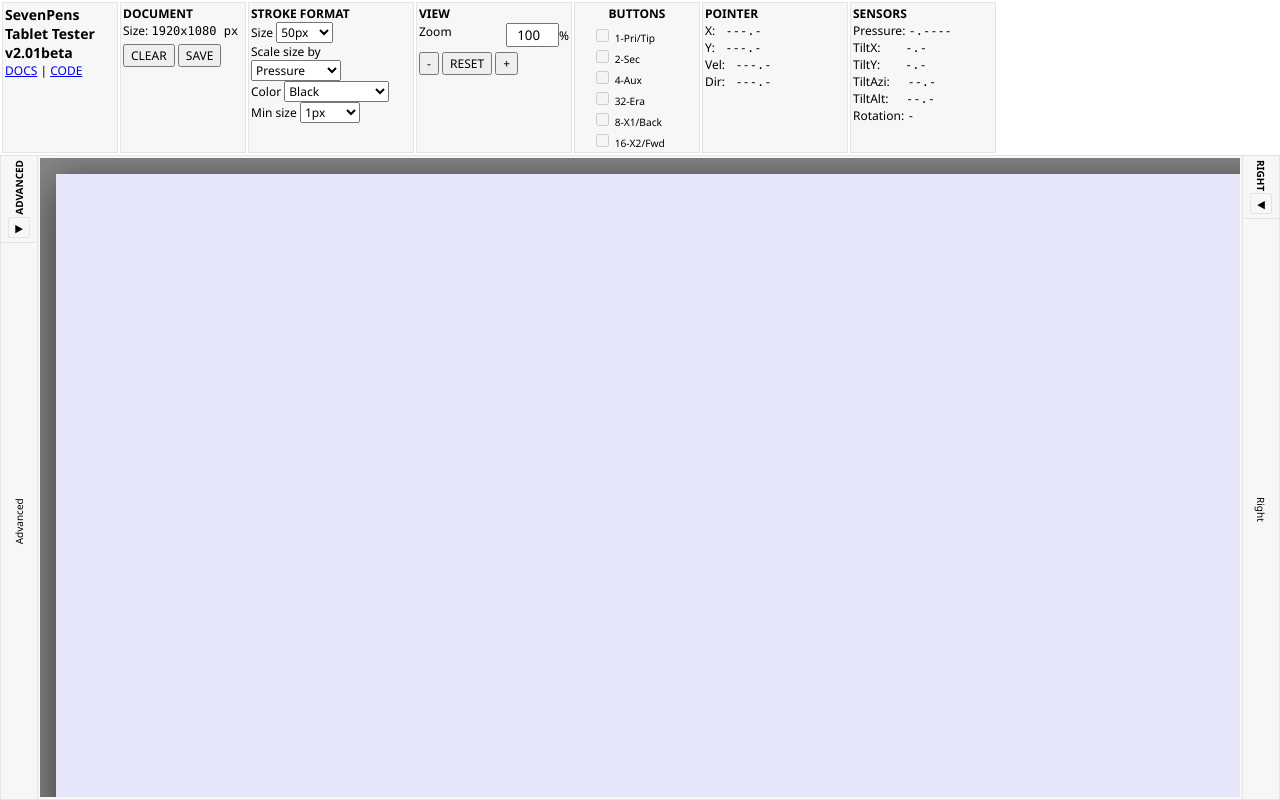
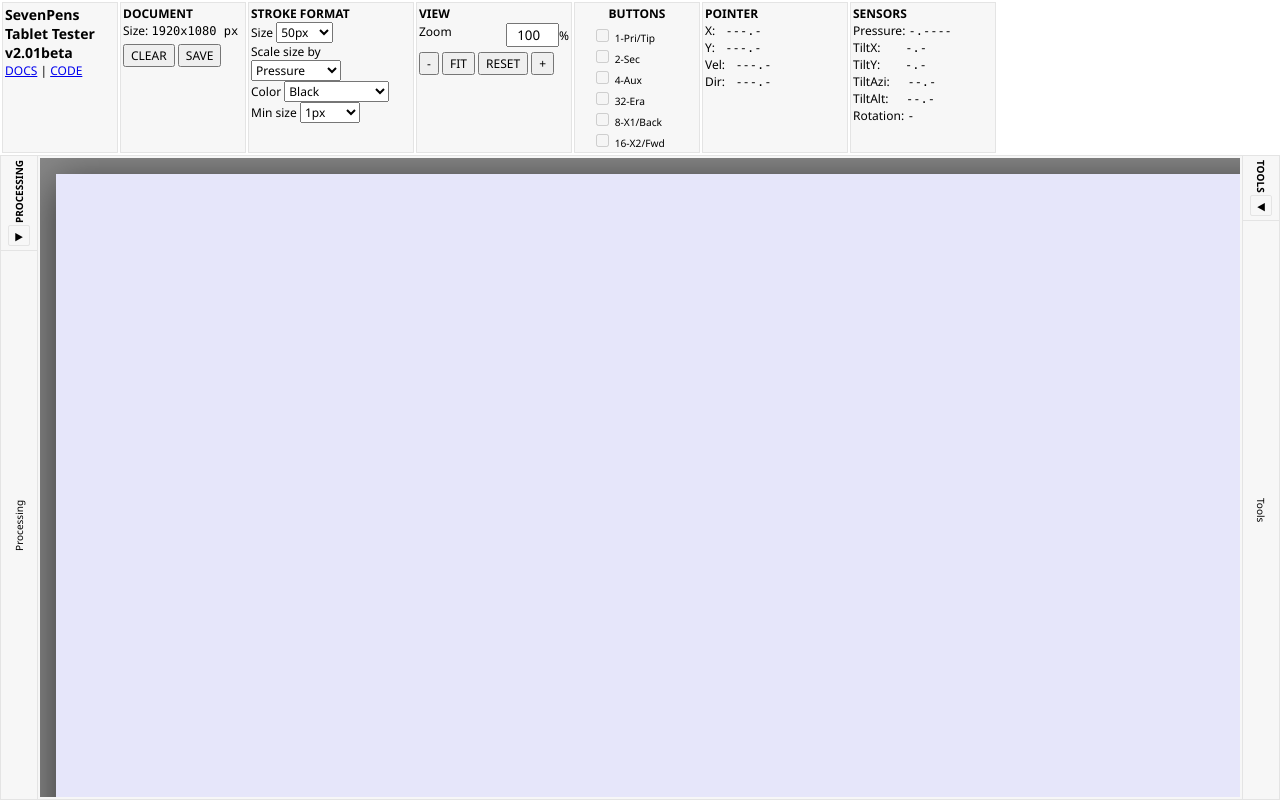
Before and after one commit to TheSevenPens/WebTabletTester, a Svelte app: page / in a window 1280 px wide. Built offline with nearby package versions, Linux system fonts and the light colour scheme.

Commit message:
Renamed panels

```diff
--- a/src/App.svelte
+++ b/src/App.svelte
@@ -6,8 +6,8 @@
     import ButtonsPanel from './components/ButtonsPanel.svelte';
     import PointerStatsPanel from './components/PointerStatsPanel.svelte';
     import SensorsPanel from './components/SensorsPanel.svelte';
-    import AdvancedSettingsPanel from './components/AdvancedSettingsPanel.svelte';
-    import RightSettingsPanel from './components/RightSettingsPanel.svelte';
+    import ProcessingSettingsPanel from './components/ProcessingSettingsPanel.svelte';
+    import ToolsPanel from './components/ToolsPanel.svelte';
     import StrokeStatsPanel from './components/StrokeStatsPanel.svelte';
     import CanvasArea from './components/CanvasArea.svelte';
     import ViewPanel from './components/ViewPanel.svelte';
@@ -49,14 +49,14 @@
         </div>
     </div>
 
-    <!-- Bottom row: Advanced panel + Canvas -->
+    <!-- Bottom row: Processing panel + Canvas -->
     <div class="bottom-row">
-        <AdvancedSettingsPanel />
+        <ProcessingSettingsPanel />
 
         <div class="controlscolumn" id="canvasColumn">
             <CanvasArea bind:this={canvasAreaRef} bind:canvas={mainCanvas} />
         </div>
 
-        <RightSettingsPanel />
+        <ToolsPanel />
     </div>
 </div>
--- a/src/components/CanvasArea.svelte
+++ b/src/components/CanvasArea.svelte
@@ -24,6 +24,7 @@
 
     /** @type {HTMLAnchorElement} */
     let downloadLink: HTMLAnchorElement;
+    let viewportElement: HTMLDivElement | undefined;
 
     let backgroundLayerCanvas: HTMLCanvasElement | null = null;
     let foregroundLayerCanvas: HTMLCanvasElement | null = null;
@@ -149,6 +150,13 @@
 
     }
 
+    function updateViewportDimensions() {
+        if (!viewportElement) return;
+        const rect = viewportElement.getBoundingClientRect();
+        $canvasViewport.viewportWidth = rect.width;
+        $canvasViewport.viewportHeight = rect.height;
+    }
+
     function composeLayers() {
         if (!canvas) return;
 
@@ -240,9 +248,17 @@
             return () => window.removeEventListener('resize', updateDpr);
         }
 
+        const resizeObserver = new ResizeObserver(() => {
+            updateViewportDimensions();
+        });
+        if (viewportElement) {
+            resizeObserver.observe(viewportElement);
+        }
+
         // Initialize our fixed canvas
         canvas.width = $canvasViewport.width;
         canvas.height = $canvasViewport.height;
+        updateViewportDimensions();
 
         backgroundLayerCanvas = document.createElement('canvas');
         backgroundLayerCanvas.width = $canvasViewport.width;
@@ -265,7 +281,10 @@
         clearForeground();
         composeLayers();
 
-        return () => window.removeEventListener('resize', updateDpr);
+        return () => {
+            window.removeEventListener('resize', updateDpr);
+            resizeObserver.disconnect();
+        };
     });
 
     export function saveCanvas() {
@@ -288,6 +307,7 @@
 
 <!-- svelte-ignore a11y_no_static_element_interactions -->
 <div
+    bind:this={viewportElement}
     class="canvas-viewport"
     class:panning-mode={isSpacebarDown || isPanning}
     oncontextmenu={(e) => e.preventDefault()}
--- a/src/components/AdvancedSettingsPanel.svelte
+++ b/src/components/ProcessingSettingsPanel.svelte
@@ -33,13 +33,13 @@
 
 <div class="advanced-panel" class:minimized={$minimized}>
     <div class="advanced-panel-header">
-        <span class="advanced-panel-title">ADVANCED</span>
+        <span class="advanced-panel-title">PROCESSING</span>
         <button
             type="button"
             class="advanced-panel-toggle"
             onclick={toggleMinimized}
-            title={$minimized ? 'Restore Advanced panel' : 'Minimize Advanced panel'}
-            aria-label={$minimized ? 'Restore Advanced panel' : 'Minimize Advanced panel'}
+            title={$minimized ? 'Restore Processing panel' : 'Minimize Processing panel'}
+            aria-label={$minimized ? 'Restore Processing panel' : 'Minimize Processing panel'}
         >
             {$minimized ? '▶' : '◀'}
         </button>
@@ -60,9 +60,9 @@
             type="button"
             class="advanced-panel-minimized-label"
             onclick={toggleMinimized}
-            title="Restore Advanced panel"
+            title="Restore Processing panel"
         >
-            <span>Advanced</span>
+            <span>Processing</span>
         </button>
     {/if}
 </div>
--- a/src/components/RightSettingsPanel.svelte
+++ b/src/components/ToolsPanel.svelte
@@ -12,13 +12,13 @@
 
 <div class="advanced-panel advanced-panel--right" class:minimized={$minimized}>
     <div class="advanced-panel-header">
-        <span class="advanced-panel-title">RIGHT</span>
+        <span class="advanced-panel-title">TOOLS</span>
         <button
             type="button"
             class="advanced-panel-toggle"
             onclick={toggleMinimized}
-            title={$minimized ? 'Restore Right panel' : 'Minimize Right panel'}
-            aria-label={$minimized ? 'Restore Right panel' : 'Minimize Right panel'}
+            title={$minimized ? 'Restore Tools panel' : 'Minimize Tools panel'}
+            aria-label={$minimized ? 'Restore Tools panel' : 'Minimize Tools panel'}
         >
             {$minimized ? '◀' : '▶'}
         </button>
@@ -34,9 +34,9 @@
             type="button"
             class="advanced-panel-minimized-label advanced-panel-minimized-label--right"
             onclick={toggleMinimized}
-            title="Restore Right panel"
+            title="Restore Tools panel"
         >
-            <span>Right</span>
+            <span>Tools</span>
         </button>
     {/if}
 </div>
--- a/src/components/ViewPanel.svelte
+++ b/src/components/ViewPanel.svelte
@@ -19,6 +19,36 @@
         $canvasViewport.panY = DEFAULT_CANVAS_PAN_Y;
     }
 
+    function fitToViewport() {
+        const dpr = window.devicePixelRatio || 1;
+        const viewportWidth = $canvasViewport.viewportWidth || window.innerWidth;
+        const viewportHeight = $canvasViewport.viewportHeight || window.innerHeight;
+        const fitPadding = 24;
+
+        const baseCanvasWidth = $canvasViewport.width / dpr;
+        const baseCanvasHeight = $canvasViewport.height / dpr;
+        if (baseCanvasWidth <= 0 || baseCanvasHeight <= 0) {
+            return;
+        }
+
+        const availableWidth = Math.max(1, viewportWidth - fitPadding * 2);
+        const availableHeight = Math.max(1, viewportHeight - fitPadding * 2);
+
+        const fitZoom = Math.max(
+            0.1,
+            Math.min(
+                10.0,
+                Math.min(availableWidth / baseCanvasWidth, availableHeight / baseCanvasHeight)
+            )
+        );
+
+        const renderScale = fitZoom / dpr;
+
+        $canvasViewport.zoom = fitZoom;
+        $canvasViewport.panX = (viewportWidth - $canvasViewport.width * renderScale) / 2;
+        $canvasViewport.panY = (viewportHeight - $canvasViewport.height * renderScale) / 2;
+    }
+
     function setZoomFromInput(value: string) {
         let percent = parseInt(value, 10);
         if (!isNaN(percent)) {
@@ -30,10 +60,12 @@
         newZoom = Math.max(0.1, Math.min(newZoom, 10.0));
 
         const dpr = window.devicePixelRatio || 1;
+        const viewportWidth = $canvasViewport.viewportWidth || window.innerWidth;
+        const viewportHeight = $canvasViewport.viewportHeight || window.innerHeight;
 
-        // Use the center of the screen as the relative zoom point
-        const centerX = window.innerWidth / 2;
-        const centerY = window.innerHeight / 2;
+        // Use the center of the canvas viewport as the relative zoom point
+        const centerX = viewportWidth / 2;
+        const centerY = viewportHeight / 2;
 
         const currentRenderScale = $canvasViewport.zoom / dpr;
         const newRenderScale = newZoom / dpr;
@@ -66,6 +98,7 @@
     </div>
     <div style="margin-top: 5px;">
         <button type="button" onclick={zoomOut}>-</button>
+        <button type="button" onclick={fitToViewport}>FIT</button>
         <button type="button" onclick={resetZoomAndPan}>RESET</button>
         <button type="button" onclick={zoomIn}>+</button>
     </div>
--- a/src/lib/constants.ts
+++ b/src/lib/constants.ts
@@ -12,7 +12,7 @@ export const MS_PER_SECOND = 1000;
 /** When pen is vertical (tilt altitude), dab size scale offset so size stays small. */
 export const MIN_TILT_SIZE_OFFSET = 0.05;
 
-/** Stroke color for the pressure curve preview in AdvancedSettingsPanel. */
+/** Stroke color for the pressure curve preview in ProcessingSettingsPanel. */
 export const CURVE_GRAPH_STROKE = 'rgb(150,180,255)';
 
 export const BRUSH_SIZES = [
--- a/src/lib/stores.ts
+++ b/src/lib/stores.ts
@@ -64,5 +64,7 @@ export const canvasViewport = writable({
     height: 1080,
     zoom: 1.0,
     panX: 0,
-    panY: 0
+    panY: 0,
+    viewportWidth: 0,
+    viewportHeight: 0
 });
```
